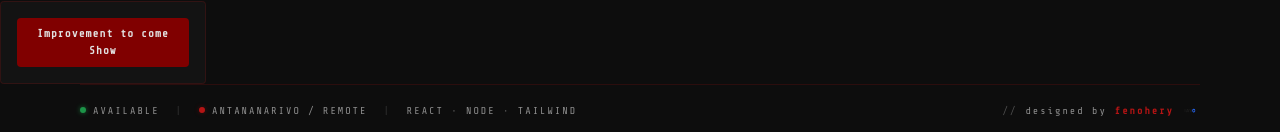
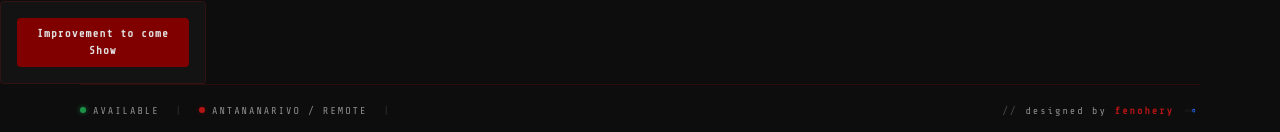
Before and after one commit to Rktmmnrn/MyPortfolio, a React (Vite) app in the folder MyPortfolio/: page / in a window 1280 px wide. Shown: the part 4054-4186 px from the top of the page. Built offline with nearby package versions, Linux system fonts and the light colour scheme.

Commit message:
modif: footer

```diff
--- a/MyPortfolio/src/sections/Footer.tsx
+++ b/MyPortfolio/src/sections/Footer.tsx
@@ -48,8 +48,6 @@ const Footer = ({ lang }: FooterProps) => (
       </span>
 
       <span style={{ opacity: 0.3 }}>|</span>
-
-      <span>REACT · NODE · TAILWIND</span>
     </div>
 
     {/* Crédit */}
```
